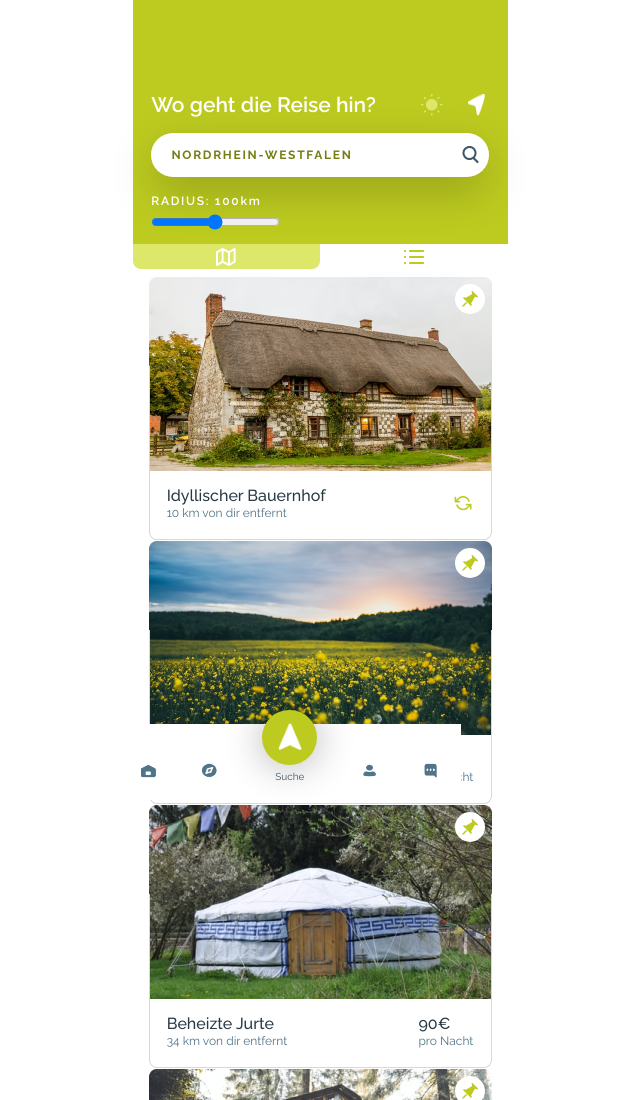
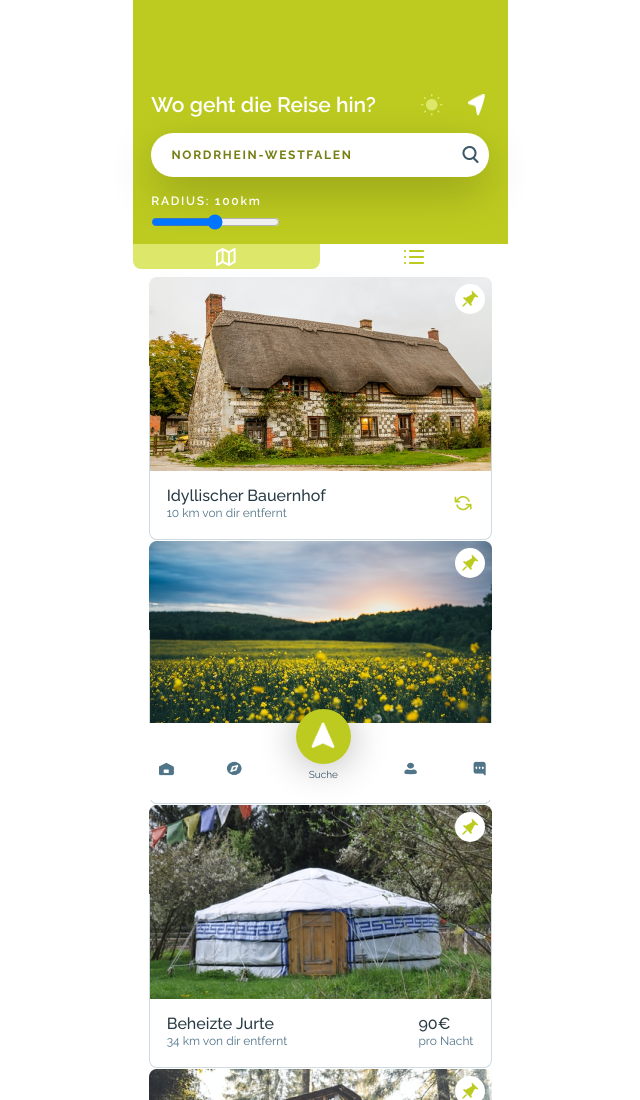
Before and after one commit to KathrynDavies123/campingapp, a plain HTML site: page index.html in a window 1280 px wide. Shown: the top 1100 px of the page, without its empty margins (320-960 px from the left). Drawn offline with Linux system fonts and the light colour scheme.

Commit message:
fixing navbar

```diff
--- a/assets/css/style.css
+++ b/assets/css/style.css
@@ -90,12 +90,11 @@ input[type="range"] {
 nav {
   position: fixed;
   bottom: 0;
-  left: 34.25%;
   display: flex;
   justify-content: space-around;
-  width: 343px;
   align-items: flex-end;
   background-color: #ffffff;
+  width:375px;
 }
 
 nav img {
@@ -104,7 +103,7 @@ nav img {
 }
 
 nav div {
-  padding: 0 5% 5% 5%;
+  padding: 0 7% 5% 7%;
 }
 
 .searchbutton {
```
